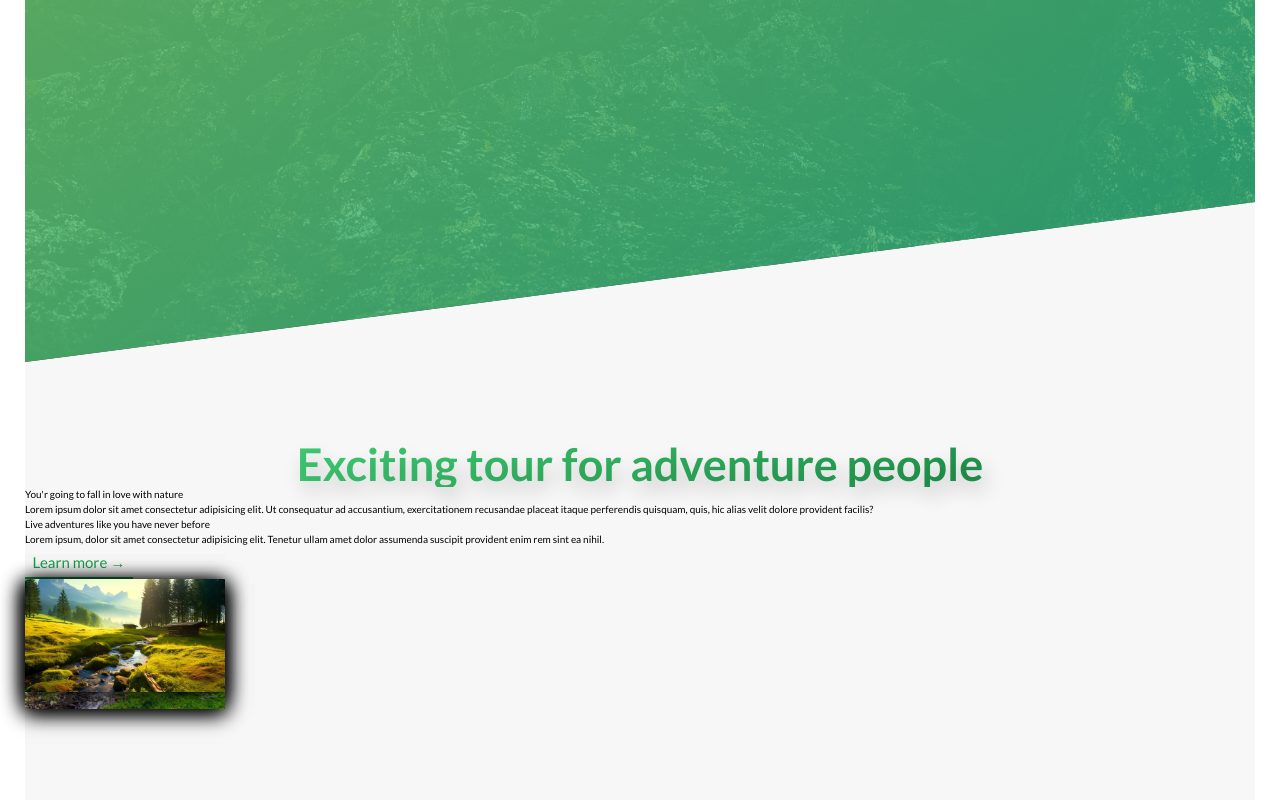
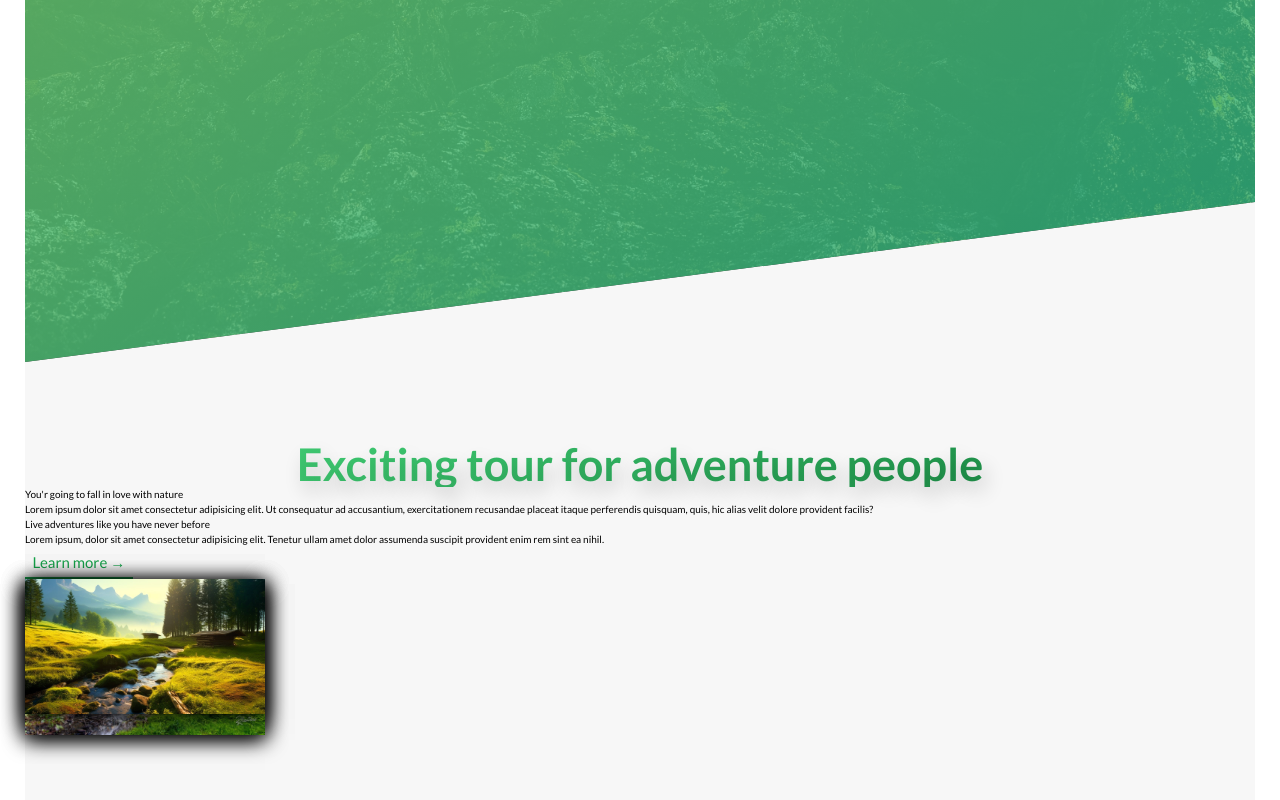
Before and after one commit to OmBharti999/pro, a Next.js app: page / in a window 1280 px wide. Shown: the part 423-1223 px from the top of the page. Built offline with nearby package versions, Linux system fonts and the light colour scheme.

Commit message:
increase image width and height

```diff
--- a/app/_component/imageComposition/ImageComposition.tsx
+++ b/app/_component/imageComposition/ImageComposition.tsx
@@ -2,6 +2,9 @@ import Image from "next/image";
 import React from "react";
 
 import "./index.css";
+
+const commonWidth = 240;
+const commonHeight = 180;
 
 export const ImageComposition = () => {
   return (
@@ -9,22 +12,22 @@ export const ImageComposition = () => {
       <Image
         src={"/assets/image-1.jpg"}
         alt=""
-        width={200}
-        height={140}
-        className="left-0 top-6 img-big-effect"
+        width={commonWidth}
+        height={commonHeight}
+        className="left-0 top-0 img-big-effect"
       />
       <Image
         src={"/assets/image-2.jpg"}
         alt=""
-        width={200}
-        height={140}
-        className="left-64 top-20 img-big-effect"
+        width={commonWidth}
+        height={commonHeight}
+        className="left-72 top-20 img-big-effect"
       />
       <Image
         src={"/assets/image-3.jpg"}
         alt=""
-        width={200}
-        height={140}
+        width={commonWidth}
+        height={commonHeight}
         className="left-24 top-48 img-big-effect"
       />
     </div>
--- a/app/_component/mainContent/MainContent.tsx
+++ b/app/_component/mainContent/MainContent.tsx
@@ -17,7 +17,7 @@ export const MainContent = () => {
           content="Exciting tour for adventure people"
           addClass="py-2 mb-14"
         />
-        <div className="flex max-w-[96rem] mx-auto py-4 md:gap-16 lg:gap-28 mt-28">
+        <div className="flex max-w-[96rem] mx-auto py-4 md:gap-12 lg:gap-20 mt-28">
           <aside className="w-full flex flex-col gap-4">
             <Heading
               addClass="mt-6"
@@ -35,7 +35,7 @@ export const MainContent = () => {
               addClass="mt-4"
             />
           </aside>
-          <aside className="w-full md:pl-20 lg:pl-32">
+          <aside className="w-full md:pl-20">
             <ImageComposition />
           </aside>
         </div>
```
